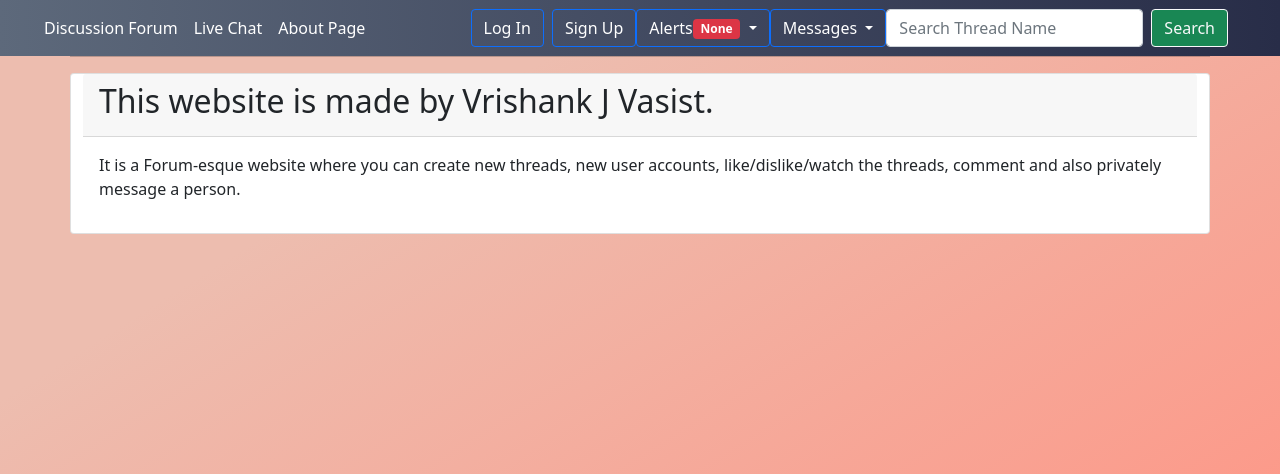
After one commit to hidingbehindrainbows/discussion_forum_clone, a Django app: page /about/ in a window 1280 px wide. The commit adds this page. Shown: the top 474 px of the page. Run offline with Django 4.2, Linux system fonts and the light colour scheme; some libraries are stand-ins or nearby versions.

Commit message:
added about page

```diff
--- a/mainpage/urls.py
+++ b/mainpage/urls.py
@@ -1,8 +1,9 @@
 from django.urls import path
 from .models import Profile
-from .views import HomePageView
+from .views import HomePageView, AboutPageView
 
 urlpatterns = [
     path("profile/", Profile.as_view(), name="profile"),
+    path("about/", AboutPageView.as_view(), name="about"),
     path("", HomePageView.as_view(), name="home"),
 ]
--- a/mainpage/views.py
+++ b/mainpage/views.py
@@ -2,5 +2,10 @@ from django.views.generic import TemplateView
 from django.views.generic.edit import DeleteView
 # Create your views here.
 
+
 class HomePageView(TemplateView):
     template_name = "home.html"
+
+
+class AboutPageView(TemplateView):
+    template_name = "about.html"
--- /dev/null
+++ b/templates/about.html
@@ -0,0 +1,14 @@
+{% extends 'base.html' %}
+{% load static %}
+
+{% block content %}
+<hr>
+<div class="card">
+    <div class="card-header">
+        <h2>This website is made by Vrishank J Vasist. </h2>
+    </div>
+    <div class="card-body">
+        <p>It is a Forum-esque website where you can create new threads, new user accounts, like/dislike/watch the threads, comment and also privately message a person.</p>
+    </div>
+</div>
+{% endblock content %}
--- a/templates/base.html
+++ b/templates/base.html
@@ -57,6 +57,9 @@
                       </li>
                       <li class="nav-item">
                         <a class="nav-link" href="{% url 'livechat' %}">Live Chat</a>
+                      </li>
+                      <li class="nav-item">
+                        <a class="nav-link" href="{% url 'about' %}">About Page</a>
                       </li>
                     </ul>
                     <ul class="navbar-nav d-flex flex-row ms-auto me-3">
--- a/templates/home.html
+++ b/templates/home.html
@@ -69,9 +69,9 @@
         </div>
       </div>
   </div>
-  <div class="card" style="width:45vw; background-color:purple;">
-    <img src="{% static 'icons\ConClave.png' %}">
-
+  <div class="card" style="width:45vw; background-color:var(--bgr-color); border=none">
+    <br><br><br><br><br><br>
+        <img src="{% static 'icons\ConClave.png' %}">
   </div>
 </div>
 {% endblock content %}
```
Also changed, not shown: threads/urls.py (line endings or trailing spaces).
